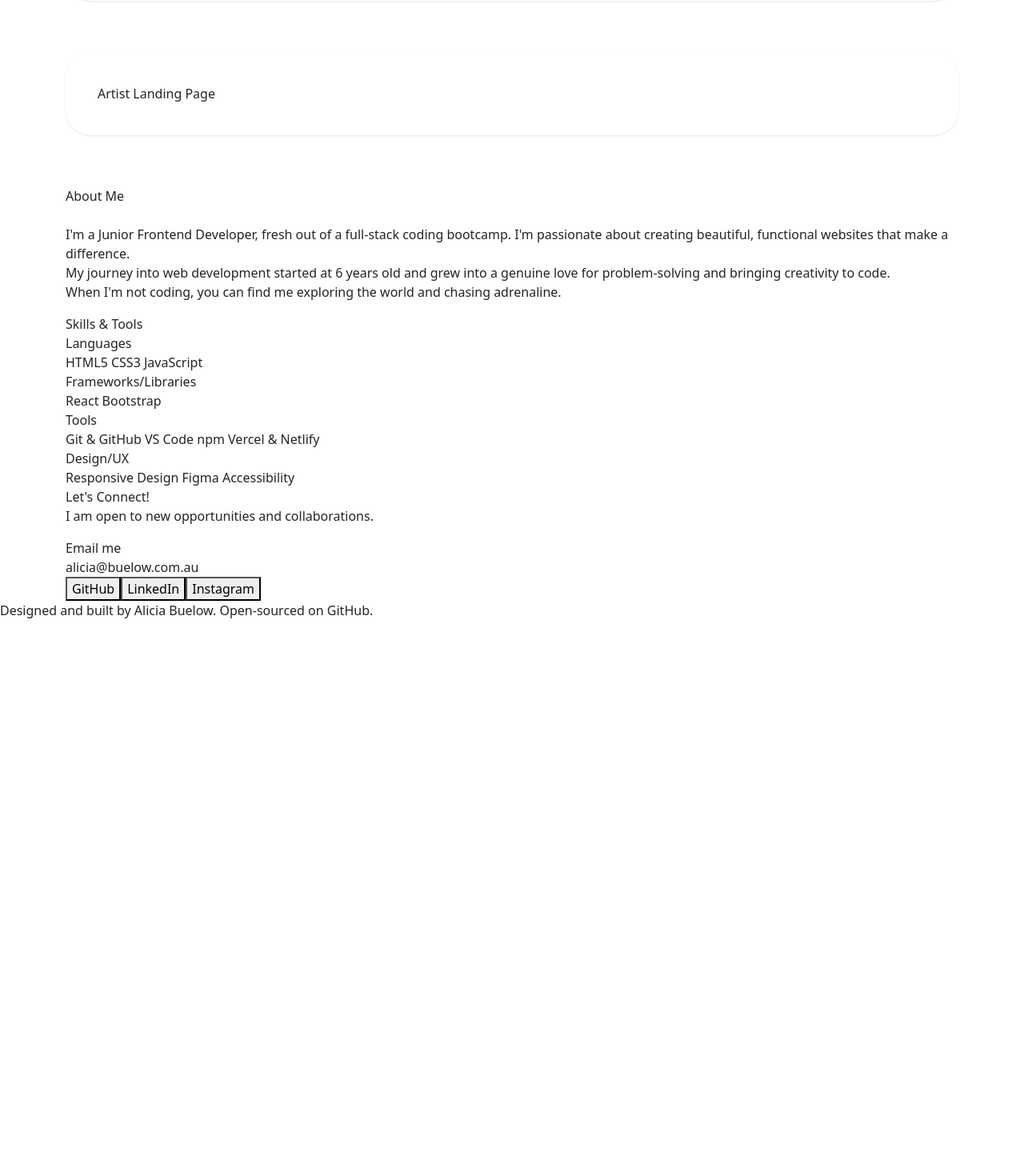
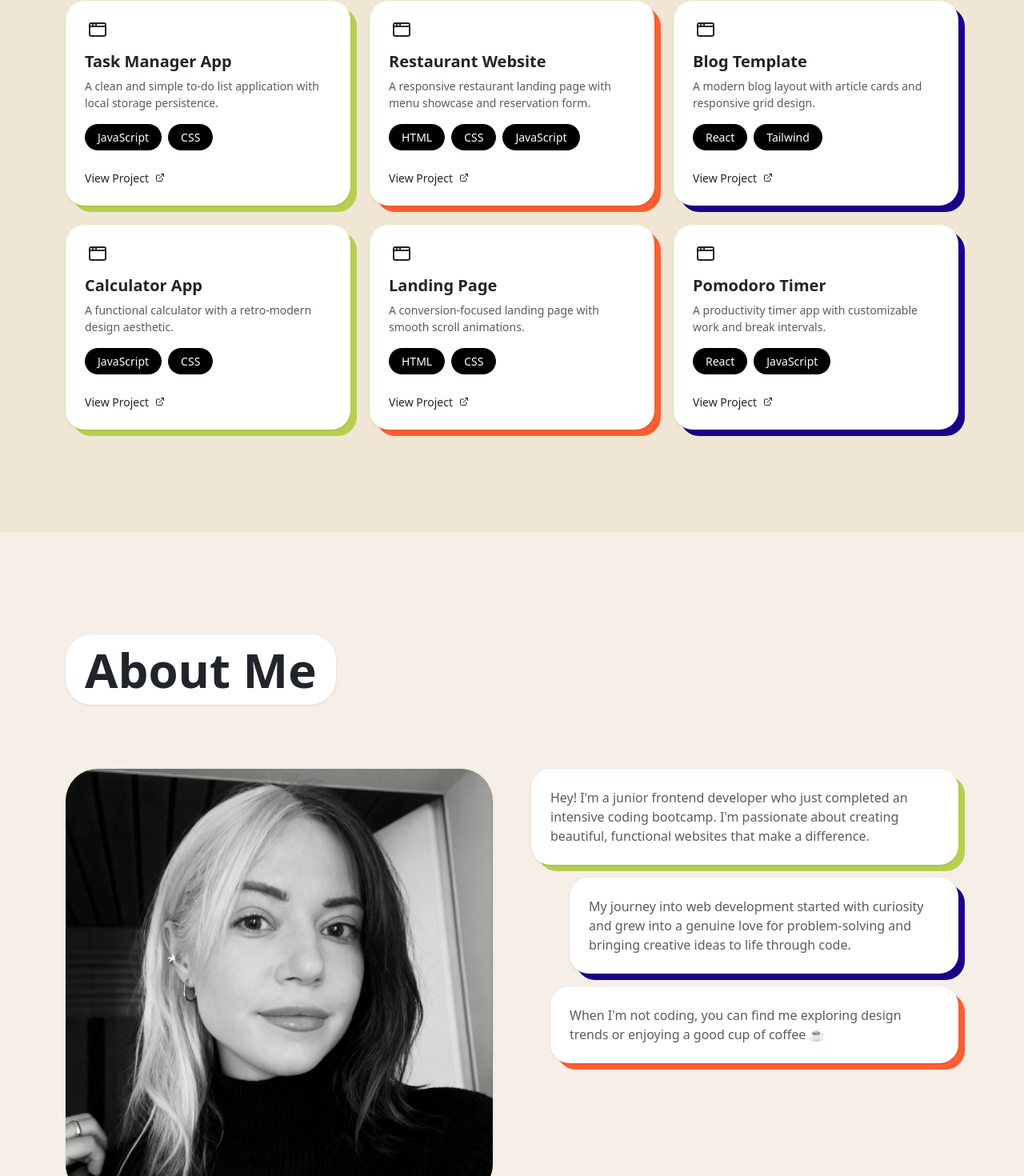
Before and after one commit to aliciabuelow/alicia-portfolio, a React (Vite) app in the folder react-app/: page / in a window 1280 px wide. Shown: the part 2939-4409 px from the top of the page at 80% size. Before the commit the page ends 3714 px from the top, so only its background shows below. Built offline with nearby package versions, Linux system fonts and the light colour scheme.

Commit message:
Styled MoreProjects and About sections, project cards, drop-shadows with dummy content

```diff
--- a/react-app/src/components/About.jsx
+++ b/react-app/src/components/About.jsx
@@ -1,18 +1,87 @@
+import { motion } from "motion/react";
+import { useInView } from "./hooks/useInView.js";
+import aboutPhoto from './images/profilepic.jfif'
+import '../styles/About.css'
+
 
 export default function About() {
-    return (
-    <section className="About container">
-        <div className="heading">
-            About Me
-        </div>
-        <img src="#" alt="" />
-        <p>
-            I'm a Junior Frontend Developer, fresh out of a full-stack coding bootcamp. I'm passionate about creating beautiful, functional websites that make a difference.
-            <br />
-            My journey into web development started at 6 years old and grew into a genuine love for problem-solving and bringing creativity to code.
-            <br />
-            When I'm not coding, you can find me exploring the world and chasing adrenaline.
-        </p>
+  const { ref, isInView } = useInView({ threshold: 0.2 });
+
+  return (
+    <section id="about" ref={ref} className="section-about">
+      <div className="container">
+        <motion.div
+          initial={{ opacity: 0, y: 50 }}
+          animate={isInView ? { opacity: 1, y: 0 } : {}}
+          transition={{ duration: 0.6 }}
+        >
+          {/* Section title */}
+          <div className="section-title-wrapper">
+            <h2 className="section-title">About Me</h2>
+          </div>
+
+          <div className="row g-5">
+            {/* Photo */}
+            <div className="col-md-6">
+              <div className="about-photo sticky-md-top-custom" style={{ borderRadius: '40px' }}>
+                <div className="about-photo-content">
+                  <img src={aboutPhoto} alt="black & white selfie of woman" />
+                </div>
+              </div>
+            </div>
+
+            {/* About text cards */}
+            <div className="col-md-6">
+              <motion.div
+                initial={{ opacity: 0, x: 30 }}
+                animate={isInView ? { opacity: 1, x: 0 } : {}}
+                transition={{ duration: 0.6, delay: 0.2 }}
+                className="shadow-wrapper"
+                style={{ borderRadius: '1.5rem', display: 'block' }}
+              >
+                <div className="drop-shadow" style={{ borderRadius: '24px' }}></div>
+                <div className="about-card mb-3">
+                  <p className="mb-0 text-muted">
+                    Hey! I'm a junior frontend developer who just completed an intensive coding bootcamp.
+                    I'm passionate about creating beautiful, functional websites that make a difference.
+                  </p>
+                </div>
+              </motion.div>
+
+              <motion.div
+                initial={{ opacity: 0, x: -30 }}
+                animate={isInView ? { opacity: 1, x: 0 } : {}}
+                transition={{ duration: 0.6, delay: 0.4 }}
+                className="shadow-wrapper"
+                style={{ marginLeft: '3rem', borderRadius: '1.5rem', display: 'block' }}
+              >
+                <div className="drop-shadow" style={{ borderRadius: '24px', backgroundColor: '#1A0089' }}></div>
+                <div className="about-card mb-3">
+                  <p className="mb-0 text-muted">
+                    My journey into web development started with curiosity and grew into a genuine love for
+                    problem-solving and bringing creative ideas to life through code.
+                  </p>
+                </div>
+              </motion.div>
+
+              <motion.div
+                initial={{ opacity: 0, x: 30 }}
+                animate={isInView ? { opacity: 1, x: 0 } : {}}
+                transition={{ duration: 0.6, delay: 0.6 }}
+                className="shadow-wrapper"
+                style={{ marginLeft: '24px', borderRadius: '24px', display: 'block' }}
+              >
+                <div className="drop-shadow" style={{ borderRadius: '24px', backgroundColor: '#FF5E33' }}></div>
+                <div className="about-card">
+                  <p className="mb-0 text-muted">
+                    When I'm not coding, you can find me exploring design trends or enjoying a good cup of coffee ☕
+                  </p>
+                </div>
+              </motion.div>
+            </div>
+          </div>
+        </motion.div>
+      </div>
     </section>
-    )
+  );
 }
--- a/react-app/src/components/MoreProjects.jsx
+++ b/react-app/src/components/MoreProjects.jsx
@@ -1,19 +1,109 @@
+import { motion } from "motion/react";
+import { useInView } from "./hooks/useInView";
+import { ExternalLink, AppWindow } from "lucide-react";
+
+const moreProjects = [
+  {
+    title: "Task Manager App",
+    description: "A clean and simple to-do list application with local storage persistence.",
+    tags: ["JavaScript", "CSS"],
+    color: "#B7CF4F"
+  },
+  {
+    title: "Restaurant Website",
+    description: "A responsive restaurant landing page with menu showcase and reservation form.",
+    tags: ["HTML", "CSS", "JavaScript"],
+    color: "#FF5E33"
+  },
+  {
+    title: "Blog Template",
+    description: "A modern blog layout with article cards and responsive grid design.",
+    tags: ["React", "Tailwind"],
+    color: "#1A0089"
+  },
+  {
+    title: "Calculator App",
+    description: "A functional calculator with a retro-modern design aesthetic.",
+    tags: ["JavaScript", "CSS"],
+    color: "#B7CF4F"
+  },
+  {
+    title: "Landing Page",
+    description: "A conversion-focused landing page with smooth scroll animations.",
+    tags: ["HTML", "CSS"],
+    color: "#FF5E33"
+  },
+  {
+    title: "Pomodoro Timer",
+    description: "A productivity timer app with customizable work and break intervals.",
+    tags: ["React", "JavaScript"],
+    color: "#1A0089"
+  }
+];
 
 export default function MoreProjects() {
-    return (
-    <section className="container MoreProjects">
-        <div className="heading">
-            More Projects
-        </div>
-        <div className="project-card">
-            Dictionary App
-        </div>
-        <div className="project-card">
-            Weather App
-        </div>
-        <div className="project-card">
-            Artist Landing Page
-        </div>
+  const { ref, isInView } = useInView({ threshold: 0.1 });
+
+  return (
+    <section id="more-projects" ref={ref} className="section-more-projects">
+      <div className="container">
+        <motion.div
+          initial={{ opacity: 0, y: 50 }}
+          animate={isInView ? { opacity: 1, y: 0 } : {}}
+          transition={{ duration: 0.6 }}
+        >
+          {/* Section title */}
+          <div className="section-title-wrapper">
+            <h2 className="section-title">More Projects</h2>
+          </div>
+
+          {/* Projects grid */}
+          <div className="row g-4">
+            {moreProjects.map((project, index) => (
+              <div key={project.title} className="col-md-6 col-lg-4">
+                <motion.div
+                  initial={{ opacity: 0, y: 30 }}
+                  animate={isInView ? { opacity: 1, y: 0 } : {}}
+                  transition={{ duration: 0.5, delay: index * 0.1 }}
+                  className="shadow-wrapper h-100"
+                  style={{ borderRadius: '24px', display: 'block' }}
+                >
+                  {/* Drop shadow effect */}
+                  <div
+                    className="drop-shadow"
+                    style={{
+                      backgroundColor: project.color,
+                      borderRadius: '24px'
+                    }}
+                  ></div>
+
+                  {/* Project card */}
+                  <div className="small-project-card">
+                    <div className="d-flex flex-column h-100">
+                      <AppWindow size={24} className="mx-1 mb-3" />
+
+                      <h3 className="h5 fw-bold mb-2 text-dark">{project.title}</h3>
+                      <p className="small text-muted mb-3 flex-grow-1">{project.description}</p>
+
+                      <div className="mb-3">
+                        {project.tags.map(tag => (
+                          <span key={tag} className="project-tag">
+                            {tag}
+                          </span>
+                        ))}
+                      </div>
+
+                      <a href="#" className="small-project-link">
+                        View Project <ExternalLink size={12} />
+                      </a>
+                    </div>
+                  </div>
+                </motion.div>
+              </div>
+            ))}
+          </div>
+        </motion.div>
+      </div>
     </section>
-    )
+  );
 }
--- /dev/null
+++ b/react-app/src/styles/About.css
@@ -0,0 +1,31 @@
+.about-photo {
+  position: relative;
+}
+
+.about-photo-content {
+  position: relative;
+  aspect-ratio: 1;
+  border-radius: 40px;
+  overflow: hidden;
+  box-shadow: 0 1px 3px rgba(0, 0, 0, 0.1);
+}
+
+.about-photo-content img {
+    width: 100%;
+}
+
+.about-card {
+    position: relative;
+    padding: 24px;
+    background: #fff;
+    border-radius: 24px;
+    box-shadow: 0 1px 3px rgba(0, 0, 0, 0.1);
+}
+
+/* Photo position */
+@media (min-width: 768px) {
+  .sticky-md-top-custom {
+    position: sticky;
+    top: 128px;
+  }
+}
--- a/react-app/src/styles/global.css
+++ b/react-app/src/styles/global.css
@@ -29,7 +29,20 @@ html {
   transition: transform 0.3s ease;
 }
 
-.shadow-wrapper:hover .shadow-blue {
+.drop-shadow {
+  position: absolute;
+  top: 0;
+  left: 0;
+  right: 0;
+  bottom: 0;
+  background-color: var(--accent-color);
+  border-radius: inherit;
+  transform: translate(8px, 8px);
+  transition: transform 300ms ease;
+}
+
+.shadow-wrapper:hover .shadow-blue,
+.shadow-wrapper:hover .drop-shadow {
   transform: translate(12px, 12px);
 }
 
@@ -77,6 +90,20 @@ html {
 .section-featured {
   min-height: 100vh;
   padding: 128px 24px;
+  background-color: var(--color-bg-alt);
+}
+
+.section-more-projects {
+  min-height: 100vh;
+  padding: 128px 24px;
+  background-color: var(--color-bg)
+}
+
+.section-about {
+  min-height: 100vh;
+  padding: 128px 24px;
+  display: flex;
+  align-items: center;
   background-color: var(--color-bg-alt);
 }
 
@@ -170,3 +197,27 @@ html {
   background: #343a40;
   color: #fff;
 }
+
+.small-project-card {
+  position: relative;
+  padding: 24px;
+  height: 100%;
+  background: #fff;
+  border-radius: 24px;
+  box-shadow: 0 1px 3px rgba(0, 0, 0, 0.1);
+}
+
+.small-project-link {
+  display: inline-flex;
+  align-items: center;
+  gap: 8px;
+  font-size: 14px;
+  font-weight: 500;
+  color: #212529;
+  text-decoration: none;
+}
+
+.small-project-link:hover {
+  text-decoration: underline;
+  color: #000;
+}
```
Also changed, not shown: react-app/src/components/images/profilepic.jfif (added), react-app/src/data/projects.js (deleted).
